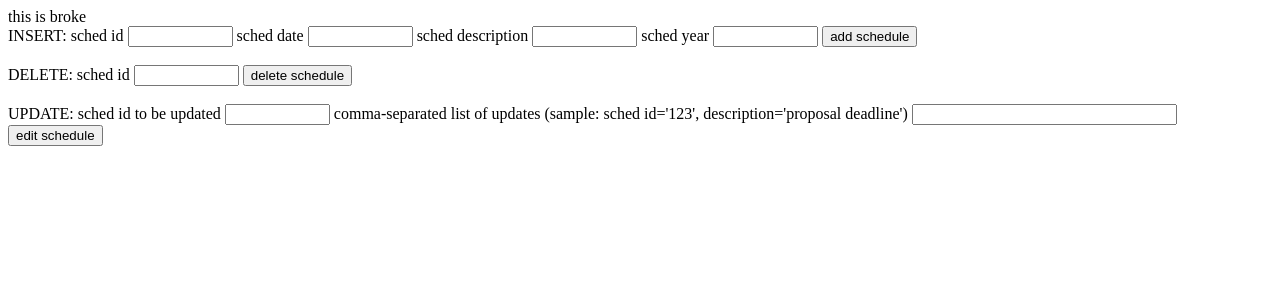
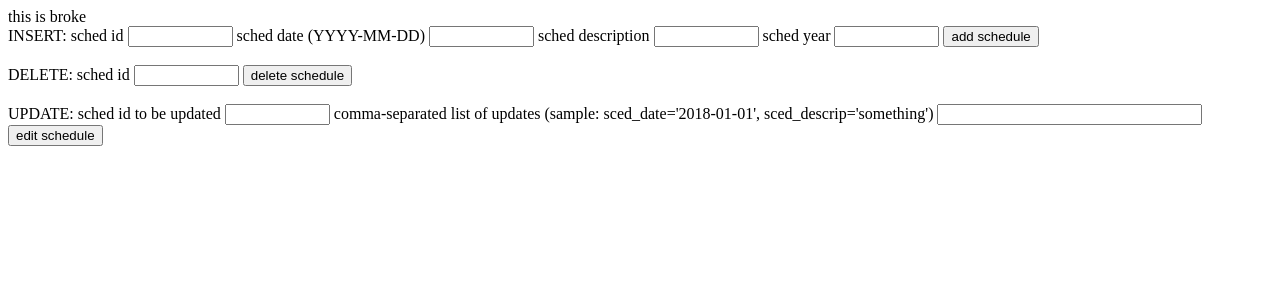
Before and after one commit to trschlomer/chemecar, a Django app: page /chemecardb/scheduling/ in a window 1280 px wide. Shown: the top 300 px of the page. Run offline with Django 3.2, Linux system fonts and the light colour scheme; data that the repository does not hold is empty; some libraries are stand-ins or nearby versions.

Commit message:
corrections
fixed so that it works more

```diff
--- a/chemecardb/templates/chemecardb/scheduling.html
+++ b/chemecardb/templates/chemecardb/scheduling.html
@@ -15,9 +15,9 @@
         {% if scheds %}
         <table>
             <tr>
-                <th>id</th>
-                <th>date</th>
-                <th>description</th>
+                <th>sced_id</th>
+                <th>sced_date</th>
+                <th>sced_descrip</th>
             </tr>
             {% for item in scheds %}
             <tr>
@@ -33,12 +33,12 @@
             {% csrf_token %}
             INSERT: sched id
             <input type="text" name="textfield0" size="10">
-            sched date
+            sched date (YYYY-MM-DD)
             <input type="text" name="textfield1" size="10">
             sched description
             <input type="text" name="textfield2" size="10">
-                sched year
-                <input type="text" name="textfield3" size="10">
+            sched year
+            <input type="text" name="textfield3" size="10">
 
             <button type="submit">add schedule</button>
         </form>
@@ -59,7 +59,7 @@
             {% csrf_token %}
             UPDATE: sched id to be updated
             <input type="text" name="textfield7" size="10">
-            comma-separated list of updates (sample: sched id='123', description='proposal deadline')
+            comma-separated list of updates (sample: sced_date='2018-01-01', sced_descrip='something')
             <input type="text" name="textfield8" size="30">
 
             <button type="submit">edit schedule</button>
--- a/chemecardb/views.py
+++ b/chemecardb/views.py
@@ -5,27 +5,6 @@ from .models import *
 from django.db import *
 
 # Create your views here.
-
-#def index(request):
-#    db = MySQLdb.connect(user='dbadmin', db='cheme_car_db', passwd='12345', host='localhost')
-#    cursor = db.cursor()
-#    cursor.execute('SELECT * FROM academic_year')
-#    years = cursor.fetchall()
-#    db.close()
-#    return render(request, 'chemecardb/form.html', {'years':years})
-
-#def search(request):
-#    if request.method == 'POST':
-#        search_id = request.POST.get('textfield', None)
-#        try:
-#           table = select_all(search_id)
-#           return render(request,'chemecardb/index.html', {'years':table})
-#        except ProgrammingError:
-#            return HttpResponse("no such table, please hit the back button and try again")
-#    else:
-#        return render(request, 'chemecardb/form.html')
-
-
 def index(request):
     db = MySQLdb.connect(user='dbadmin', db='cheme_car_db', passwd='12345', host='localhost')
     cursor = db.cursor()
@@ -178,7 +157,7 @@ def updatesched(request):
         try:
            update_sched(sched_id, update_text)
            table = select_all('scheduling')
-           return render(request,'chemecardb/scheduling.html', {'sched':table})
+           return render(request,'chemecardb/scheduling.html', {'scheds':table})
         except (IntegrityError):
             return HttpResponse("something went wrong! please hit the back button and try again...")
     else:
```
